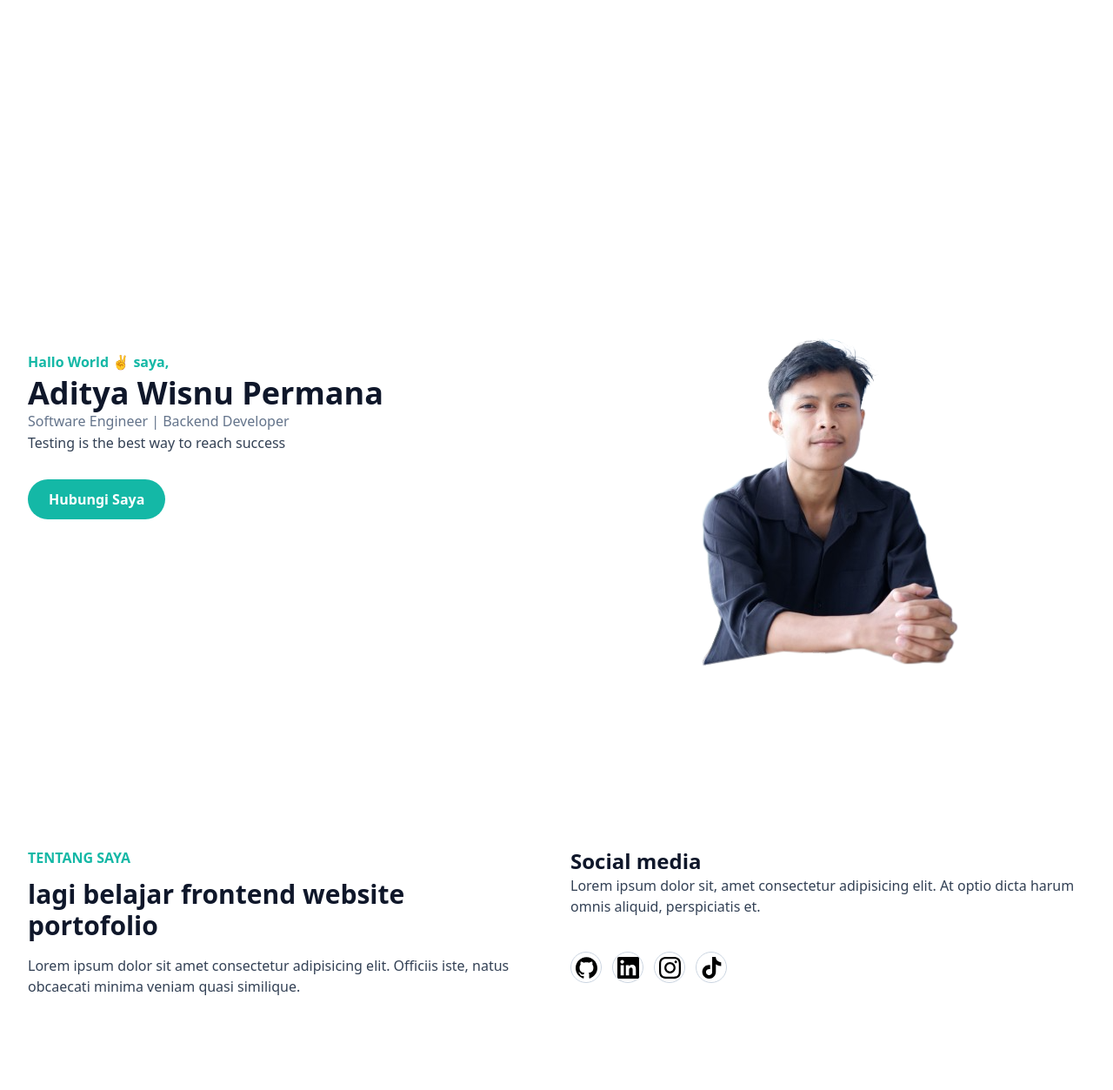
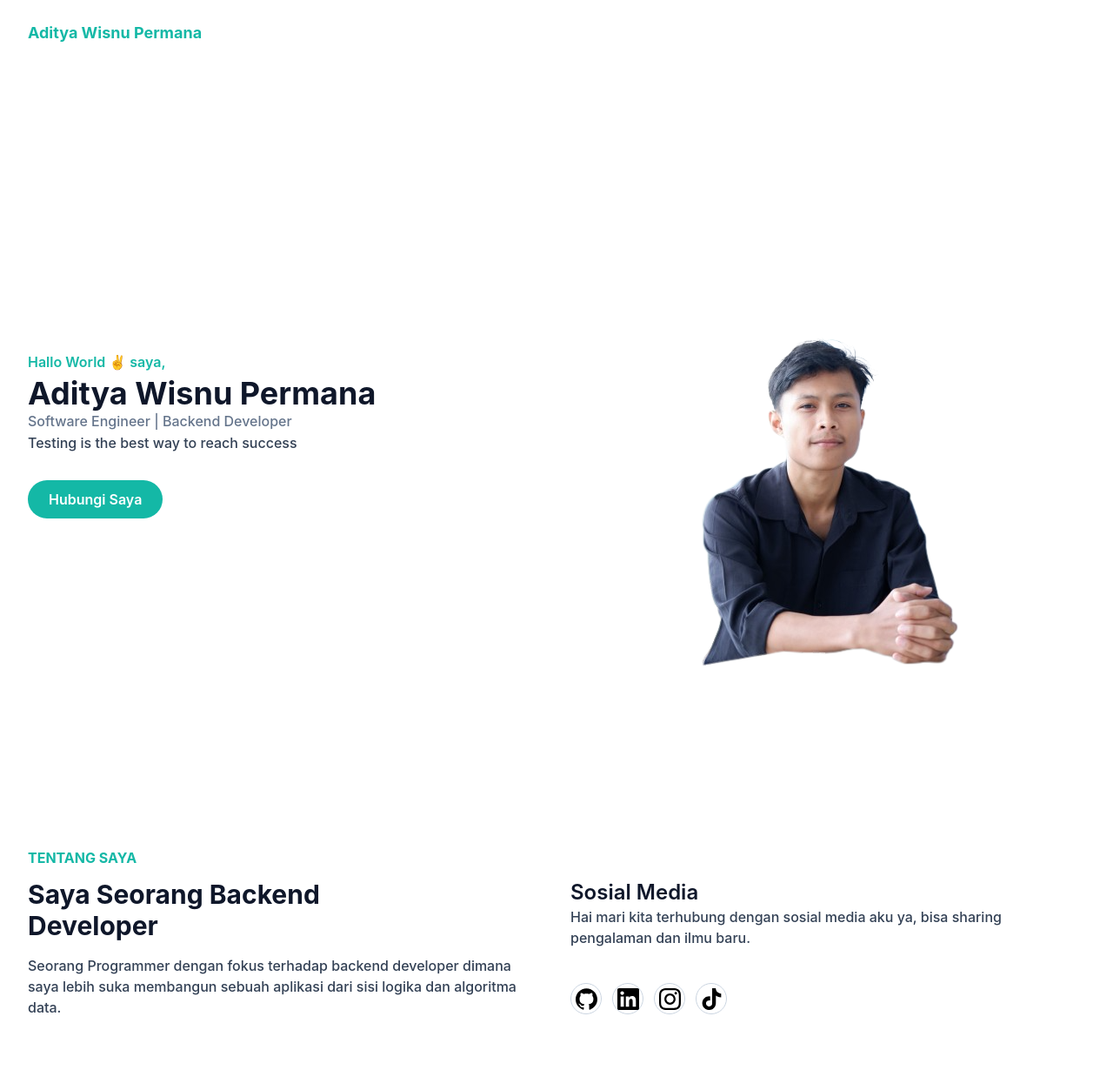
Before and after one commit to ChiefAdit/portofolio, a website: page index.html in a window 1280 px wide. Shown: the whole page at 87% size. Drawn offline with Linux system fonts and the light colour scheme.

Commit message:
add header tetapi masi belum selesai

```diff
--- a/index.html
+++ b/index.html
@@ -9,6 +9,25 @@
 </head>
 
 <body>
+    <!-- Header Section Start -->
+    <header class="bg-transparent absolute top-0 left-0 w-full flex items-center z-10 ">
+        <div class="container">
+            <div class="flex items-center justify-between relative ">
+                <div class="px-4">
+                    <a href="#home" class="font-bold text-primary text-lg block py-6 ">Aditya Wisnu Permana </a>
+                </div>
+                <div class="flex items-center px-4 ">
+                    <button id="hamburger" name="hamburger" type="button" class="block absolute right-4">
+                        <span class=" w-[30px] h-[2px] my-2 bg-black"></span>
+                        <span class=" w-[30px] h-[2px] my-2 bg-black"></span>
+                        <span class=" w-[90px] h-[2px] my-2 bg-black"></span>
+                    </button>
+
+                </div>
+            </div>
+        </div>
+    </header>
+    <!-- Header Section End -->
     <!-- Hero Section Start -->
     <section id="home" class="pt-36">
         <div class="container">
@@ -37,22 +56,20 @@
     <!-- Hero Section End -->
 
     <!--About Section start  -->
-
     <section id="about" class="pt-32 pb-32 ">
         <div class="container">
             <div class="flex flex-wrap">
                 <div class="w-full px-4 mb-10  lg:w-1/2 ">
                     <h4 class="font-bold uppercase text-primary mb-3 ">Tentang Saya </h4>
-                    <h2 class="font-bold text-dark text-3xl mb-4 max-w-md ">lagi belajar frontend website portofolio
-                    </h2>
-                    <p class="font-medium text-base text-secondary mb-10 max-w-xl">Lorem ipsum dolor sit amet
-                        consectetur adipisicing elit. Officiis iste, natus obcaecati minima
-                        veniam quasi similique.</p>
+                    <h2 class="font-bold text-dark text-3xl mb-4 max-w-md "> Saya Seorang Backend Developer</h2>
+
+                    <p class="font-medium text-base text-secondary mb-10 max-w-xl">Seorang Programmer dengan fokus terhadap
+                        backend developer dimana saya lebih suka membangun sebuah aplikasi dari sisi logika dan algoritma data.
+                    </p>
                 </div>
                 <div class="w-full px-4 lg:w-1/2 ">
-                    <h3 class="font-semibold text-dark text-2xl ">Social media </h3>
-                    <p class="font-medium text-base text-secondary mb-10 ">Lorem ipsum dolor sit, amet consectetur
-                        adipisicing elit. At optio dicta harum omnis aliquid, perspiciatis et.</p>
+                    <h3 class="font-semibold text-dark text-2xl pt-9 ">Sosial Media </h3>
+                    <p class="font-medium text-base text-secondary mb-10 ">Hai mari kita terhubung dengan sosial media aku ya, bisa sharing pengalaman dan ilmu baru.</p>
                     <div class="flex  items-center ">
                         <!-- Icon Github  -->
                         <a href="https://github.com/ChiefAdit" target="_blank "
@@ -100,7 +117,6 @@
             </div>
         </div>
     </section>
-
     <!-- About Section End -->
 </body>
 
--- a/src/input.css
+++ b/src/input.css
@@ -1,3 +1,11 @@
 @tailwind base;
 @tailwind components;
 @tailwind utilities;
+
+body{
+    font-family: 'Inter', sans-serif;
+}
+
+.humberger-line {
+    @apply w-[90px] h-[2px] my-2 bg-dark;
+}
```
Also changed, not shown: dist/output.css.
